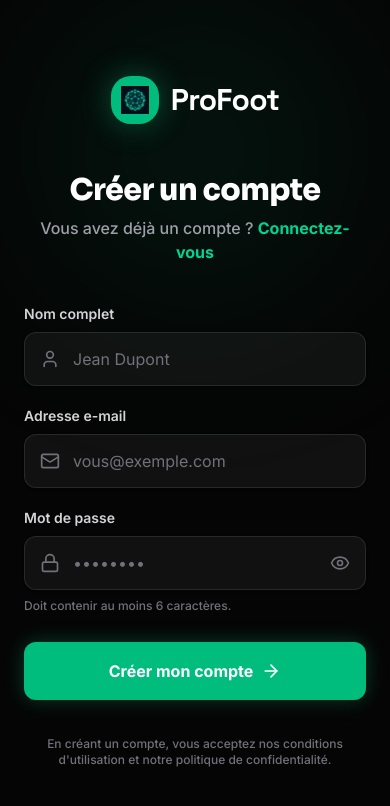
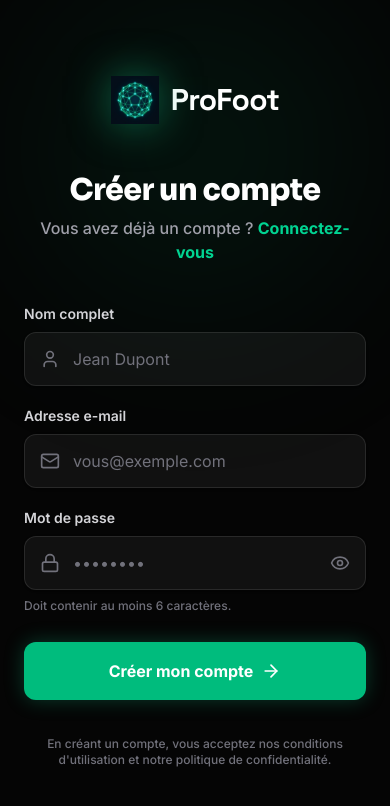
Before and after one commit to h9422320-blip/Profoot, a Next.js app: page /signup in a window 390 px wide. Shown: the top 806 px of the page. Built offline with nearby package versions, Linux system fonts and the light colour scheme.

Commit message:
style: replace green square logo with standalone glowing ball on login and signup pages

```diff
--- a/src/app/login/page.tsx
+++ b/src/app/login/page.tsx
@@ -2,6 +2,7 @@
 
 import { useState } from 'react'
 import Link from 'next/link'
+import Image from 'next/image'
 import { useRouter } from 'next/navigation'
 import { ArrowRight, Mail, Lock, AlertCircle, TrendingUp, Zap, ShieldCheck, Eye, EyeOff } from 'lucide-react'
 import { login } from './actions'
@@ -39,9 +40,7 @@ export default function LoginPage() {
 
         {/* Logo Top Left */}
         <div className="absolute top-8 left-8 flex items-center gap-3">
-           <div className="w-10 h-10 rounded-2xl bg-emerald-500 flex items-center justify-center text-black shadow-[0_0_30px_rgba(16,185,129,0.3)]">
-              <ProFootLogo className="w-6 h-6" />
-           </div>
+           <Image src="/logo.png" alt="ProFoot" width={40} height={40} className="w-10 h-10 object-contain drop-shadow-[0_0_15px_rgba(16,185,129,0.5)]" />
            <span className="font-black text-2xl text-white tracking-tight" style={{ fontFamily: "'Space Grotesk', sans-serif" }}>ProFoot</span>
         </div>
 
@@ -79,9 +78,7 @@ export default function LoginPage() {
         <div className="w-full max-w-[400px] mx-auto relative z-10">
           {/* Mobile Logo */}
           <div className="lg:hidden flex items-center gap-3 justify-center mb-12">
-            <div className="w-12 h-12 rounded-[20px] bg-emerald-500 flex items-center justify-center text-black shadow-[0_0_30px_rgba(16,185,129,0.4)]">
-              <ProFootLogo className="w-7 h-7" />
-            </div>
+            <Image src="/logo.png" alt="ProFoot" width={48} height={48} className="w-12 h-12 object-contain drop-shadow-[0_0_20px_rgba(16,185,129,0.5)]" />
             <span className="font-black text-3xl text-white tracking-tight" style={{ fontFamily: "'Space Grotesk', sans-serif" }}>ProFoot</span>
           </div>
 
--- a/src/app/signup/page.tsx
+++ b/src/app/signup/page.tsx
@@ -2,6 +2,7 @@
 
 import { useState } from 'react'
 import Link from 'next/link'
+import Image from 'next/image'
 import { ArrowRight, Mail, Lock, User, AlertCircle, TrendingUp, Zap, ShieldCheck, Eye, EyeOff } from 'lucide-react'
 import { signup } from '../login/actions'
 import { ProFootLogo } from '@/components/ui/ProFootLogo'
@@ -38,9 +39,7 @@ export default function SignupPage() {
 
         {/* Logo Top Left */}
         <div className="absolute top-8 left-8 flex items-center gap-3">
-           <div className="w-10 h-10 rounded-2xl bg-emerald-500 flex items-center justify-center text-black shadow-[0_0_30px_rgba(16,185,129,0.3)]">
-              <ProFootLogo className="w-6 h-6" />
-           </div>
+           <Image src="/logo.png" alt="ProFoot" width={40} height={40} className="w-10 h-10 object-contain drop-shadow-[0_0_15px_rgba(16,185,129,0.5)]" />
            <span className="font-black text-2xl text-white tracking-tight" style={{ fontFamily: "'Space Grotesk', sans-serif" }}>ProFoot</span>
         </div>
 
@@ -78,11 +77,9 @@ export default function SignupPage() {
 
         <div className="w-full max-w-[400px] mx-auto relative z-10">
 
-          {/* Logo Mobile Only */}
-          <div className="flex lg:hidden items-center gap-3 justify-center mb-12">
-            <div className="w-12 h-12 rounded-[20px] bg-emerald-500 flex items-center justify-center text-black shadow-[0_0_30px_rgba(16,185,129,0.4)]">
-              <ProFootLogo className="w-7 h-7" />
-            </div>
+          {/* Mobile Logo */}
+          <div className="lg:hidden flex items-center gap-3 justify-center mb-12">
+            <Image src="/logo.png" alt="ProFoot" width={48} height={48} className="w-12 h-12 object-contain drop-shadow-[0_0_20px_rgba(16,185,129,0.5)]" />
             <span className="font-black text-3xl text-white tracking-tight" style={{ fontFamily: "'Space Grotesk', sans-serif" }}>ProFoot</span>
           </div>
 
```
